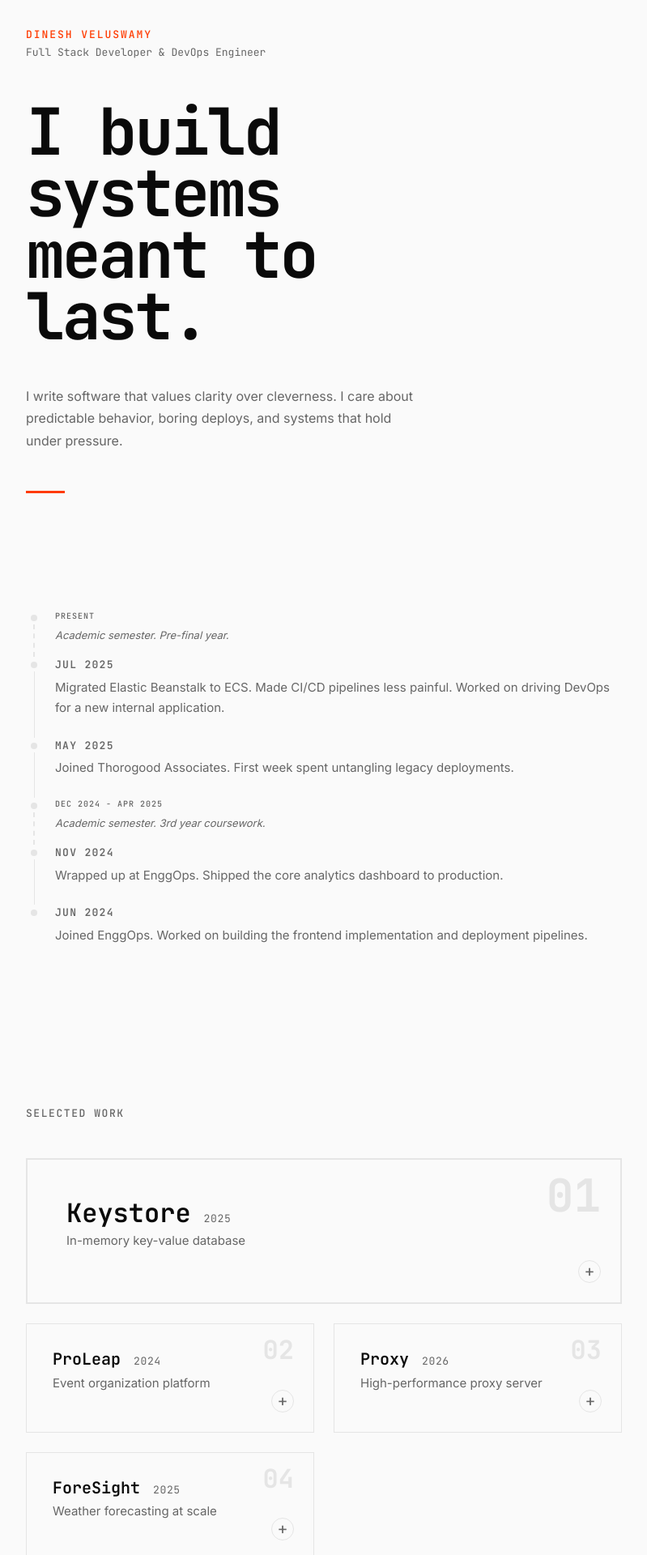
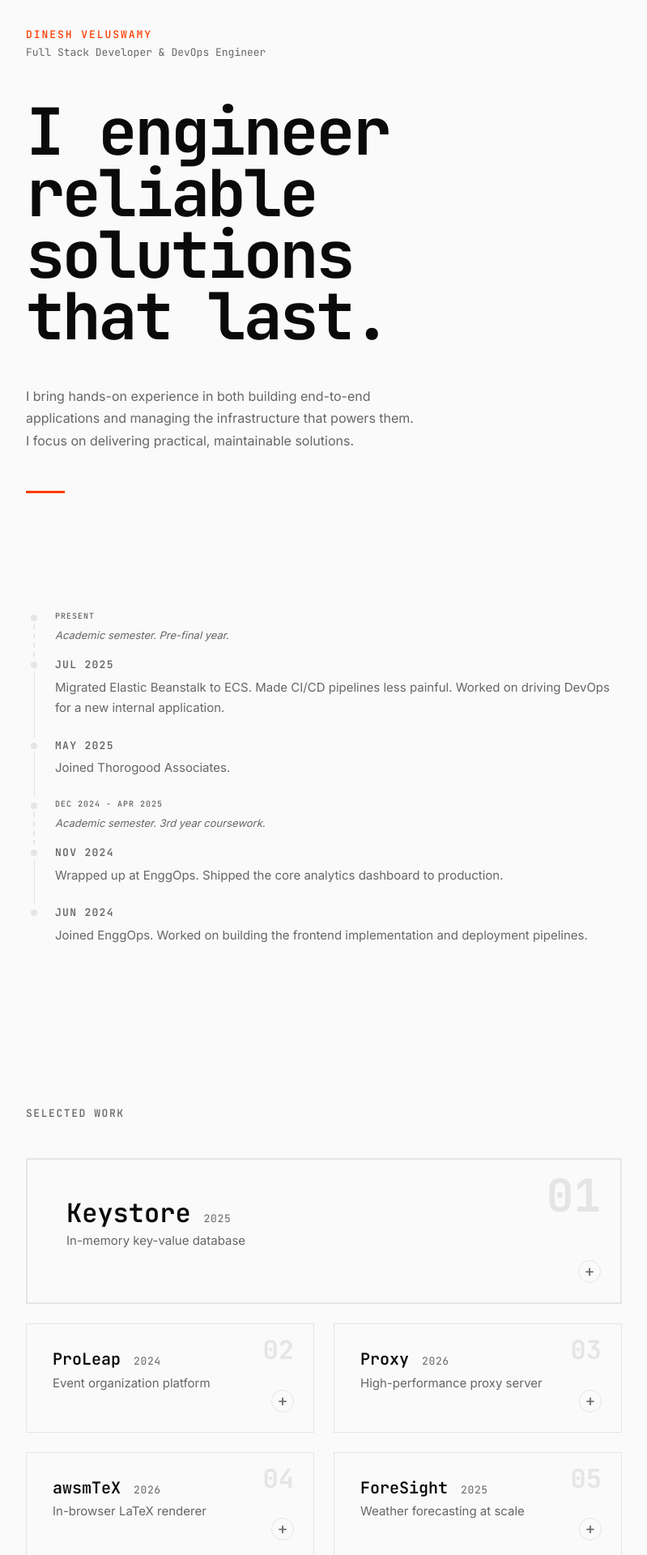
Before and after one commit to thatcatfromspace/portfolio-v2, a React (Vite) app: page / in a window 1280 px wide. Shown: the part 160-2080 px from the top of the page at 81% size, without its empty margins (240-1039 px from the left). Built offline with nearby package versions, Linux system fonts and the light colour scheme.

Commit message:
update projects, content

```diff
--- a/src/components/Footer.module.css
+++ b/src/components/Footer.module.css
@@ -24,22 +24,25 @@
   color: var(--color-accent);
 }
 
-/* Closing statement - given weight */
-.signoff {
-  font-family: var(--font-heading);
-  font-size: var(--text-lg);
-  font-weight: 600;
-  color: var(--color-ink);
-  letter-spacing: -0.01em;
+/* Contact text at bottom */
+.contactText {
+  font-family: var(--font-body);
+  font-size: var(--text-sm);
+  color: var(--color-muted);
+  font-weight: 400;
 }
 
-.signoff::before {
-  content: "";
-  display: block;
-  width: 24px;
-  height: 2px;
-  background: var(--color-accent);
-  margin-bottom: var(--space-3);
+.contactText a {
+  color: var(--color-ink);
+  text-decoration: underline;
+  text-decoration-color: var(--color-border);
+  text-underline-offset: 4px;
+  transition: all 0.2s ease;
+}
+
+.contactText a:hover {
+  color: var(--color-accent);
+  text-decoration-color: var(--color-accent);
 }
 
 @media (max-width: 640px) {
@@ -48,7 +51,7 @@
     gap: var(--space-3);
   }
 
-  .signoff {
-    font-size: var(--text-base);
+  .contactText {
+    font-size: var(--text-sm);
   }
 }
--- a/src/components/Footer.tsx
+++ b/src/components/Footer.tsx
@@ -46,7 +46,9 @@ export const Footer = () => {
         </a>
       </div>
 
-      <p className={styles.signoff}>Built with intention.</p>
+      <p className={styles.contactText}>
+        Still here? Drop me a line at <a href={`mailto:${content.contactEmail}`}>{content.contactEmail}</a>
+      </p>
     </motion.footer>
   );
 };
--- a/src/data/content.ts
+++ b/src/data/content.ts
@@ -2,9 +2,9 @@ export const content = {
   name: "Dinesh Veluswamy",
   role: "Full Stack Developer & DevOps Engineer",
 
-  headline: "I build systems meant to last.",
+  headline: "I engineer reliable solutions that last.",
 
-  statement: "I write software that values clarity over cleverness. I care about predictable behavior, boring deploys, and systems that hold under pressure.",
+  statement: "I bring hands-on experience in both building end-to-end applications and managing the infrastructure that powers them. I focus on delivering practical, maintainable solutions.",
 
   contactEmail: "dineshveluswamy@gmail.com",
 
@@ -39,7 +39,7 @@ export const timeline: TimelineEntry[] = [
   },
   {
     date: "May 2025",
-    text: "Joined Thorogood Associates. First week spent untangling legacy deployments.",
+    text: "Joined Thorogood Associates.",
     type: "work",
   },
   {
--- a/src/data/projects.ts
+++ b/src/data/projects.ts
@@ -50,6 +50,18 @@ export const projects: Project[] = [
     },
   },
   {
+    id: "awsmtex",
+    name: "awsmTeX",
+    tagline: "In-browser LaTeX renderer",
+    year: "2026",
+    description: "A high-performance in-browser LaTeX renderer that uses WebAssembly to compile and render LaTeX documents in real-time.",
+    challenge: "Supporting multiple LaTeX compilers and dynamic package imports was the hardest part.",
+    tech: ["Rust", "WebAssembly", "LaTeX"],
+    links: {
+      source: "https://github.com/thatcatfromspace/tex",
+    },
+  },
+  {
     id: "foresight",
     name: "ForeSight",
     tagline: "Weather forecasting at scale",
```
